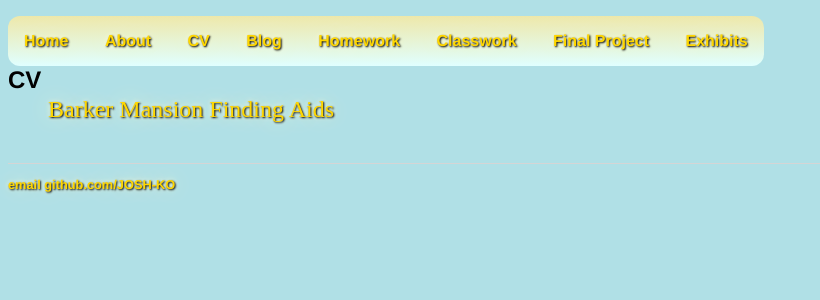
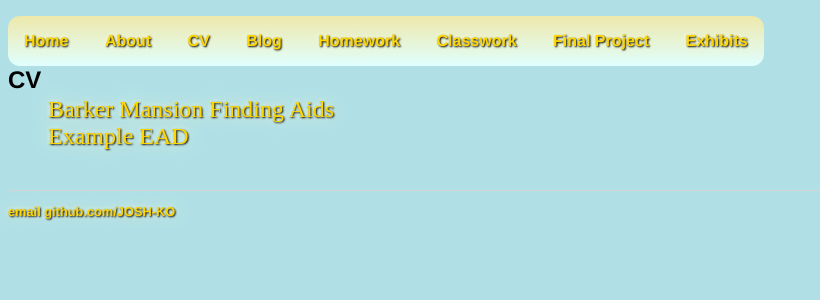
Before and after one commit to JOSH-KO/JOSH-KO.github.io, a Jekyll site: the page built from cv/index.html, in a window 1280 px wide. Shown: the top 300 px of the page, without its empty margins (0-820 px from the left). Built offline with Jekyll 4.4.1, drawn with Linux system fonts in a browser that asks for light colours.

Commit message:
Update index.html

```diff
--- a/cv/index.html
+++ b/cv/index.html
@@ -6,4 +6,5 @@ date: 2022-01-13
 <h1>{{ page.title }}</h1>
 <ul class="posts">
 <li><a href="http://pnwarchives.libraryhost.com/index.php?p=core%2Fsearch&content=1&repositoryid=4&q=barker">Barker Mansion Finding Aids</a></li>
+<li><a href="/cv/EAD/">Example EAD</a></li>
 </ul>
```
